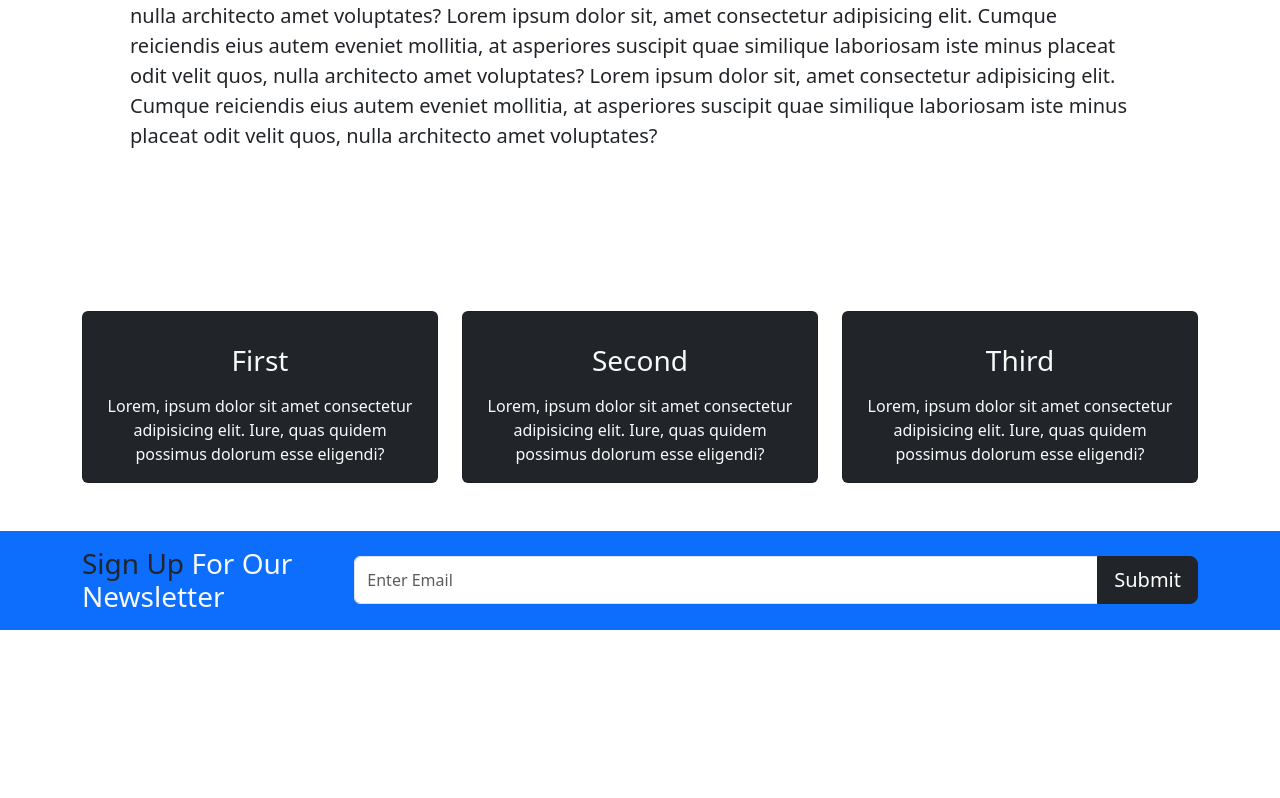
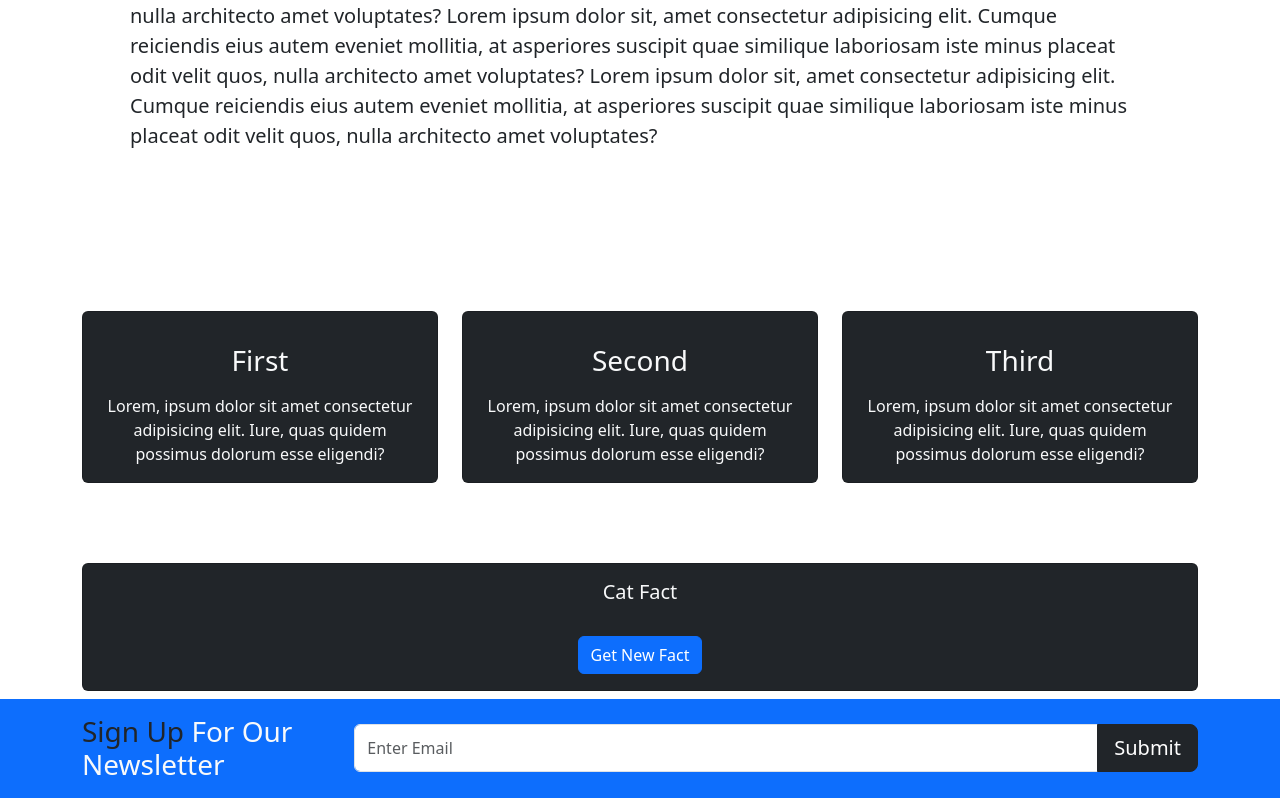
Before and after one commit to aquinoonell/Oversearch-news-app, a React (Vite) app: page / in a window 1280 px wide. Shown: the part 1474-2272 px from the top of the page. Before the commit the page ends 2104 px from the top, so only its background shows below. Built offline with nearby package versions, Linux system fonts and the light colour scheme.

Commit message:
Finished the API implementation, I can connect and request from an API

```diff
--- a/package.json
+++ b/package.json
@@ -10,6 +10,7 @@
     "preview": "vite preview"
   },
   "dependencies": {
+    "axios": "^1.7.9",
     "bootstrap": "^5.3.3",
     "react": "^19.0.0",
     "react-dom": "^19.0.0"
--- /dev/null
+++ b/src/component/cats.jsx
@@ -0,0 +1,61 @@
+import { useState } from "react";
+import axios from "axios";
+
+const CatFact = () => {
+    const [fact, setFact] = useState(""); // State for storing the cat fact
+    const [isLoading, setIsLoading] = useState(false); // State to handle loading state
+    const [error, setError] = useState(null); // State for handling errors
+
+    const fetchCatFact = async () => {
+        setIsLoading(true); // Set loading to true when the request starts
+        setError(null); // Reset error state
+
+        try {
+            const response = await axios.get("https://catfact.ninja/fact");
+            const catFact = response.data.fact;
+            setFact(catFact); // Set the fetched fact to state
+
+            // Log the fact and the fact length
+            console.log("Received cat fact:", catFact);
+            console.log("Fact length:", catFact.length);
+        } catch (error) {
+            // Handle any errors during the fetch
+            setError("Error fetching cat fact. Please try again later.");
+            console.error("Error fetching cat fact:", error);
+        } finally {
+            setIsLoading(false); // Set loading to false when the request is done
+        }
+    };
+
+    return (
+        <div className="container mt-4 py-2" >
+            <div className="card bg-dark text-light">
+                <div className="card-body text-center">
+                    <h5 className="card-title">Cat Fact</h5>
+                    <section>
+                        {isLoading ? (
+                            <div className="alert alert-info" role="alert">
+                                Loading...
+                            </div>
+                        ) : error ? (
+                            <div className="alert alert-danger" role="alert">
+                                    {error}
+                            </div>
+                        ) : (
+                            <p>{fact}</p>
+                        )}
+
+                        <button
+                            className="btn btn-primary mt-3"
+                            onClick={fetchCatFact}
+                        >
+                            Get New Fact
+                        </button>
+                    </section>
+                </div>
+            </div>
+        </div>
+    );
+};
+
+export default CatFact;
--- a/src/component/navbar.jsx
+++ b/src/component/navbar.jsx
@@ -4,7 +4,6 @@ import "bootstrap";
 function NavbarMenu() {
   return (
     <>
-      <body>
         <nav class="navbar navbar-expand-lg bg-dark navbar-dark py-3 fixed-top">
           <div class="container">
             <a href="#" class="navbar-brand">
@@ -41,7 +40,6 @@ function NavbarMenu() {
             </div>
           </div>
         </nav>
-      </body>
     </>
   );
 }
--- a/src/component/showcase.jsx
+++ b/src/component/showcase.jsx
@@ -1,5 +1,6 @@
 import { useState } from "react";
 import "bootstrap";
+import CatFact from "./cats";
 
 function Showcase() {
     return (
--- a/src/main.jsx
+++ b/src/main.jsx
@@ -5,22 +5,22 @@ import NavbarMenu from "./component/navbar";
 import NewsLetter from "./component/newsletter";
 import RowGrid from "./component/rows";
 import Showcase from "./component/showcase";
+import CatFact from "./component/cats";
+
+function App() {
+    return (
+        <>
+            <NavbarMenu />
+            <Showcase />
+            <RowGrid />
+            <CatFact />
+            <NewsLetter />
+        </>
+    );
+}
 
 createRoot(document.getElementById("root")).render(
     <StrictMode>
-        <body>
-            <div>
-                <NavbarMenu />
-            </div>
-            <div>
-                <Showcase />
-            </div>
-            <div>
-                <RowGrid />
-            </div>
-            <div>
-                <NewsLetter />
-            </div>
-        </body>
+        <App />
     </StrictMode>,
 );
```
Also changed, not shown: 1 other file (tests, documents, lock files or other folders).
